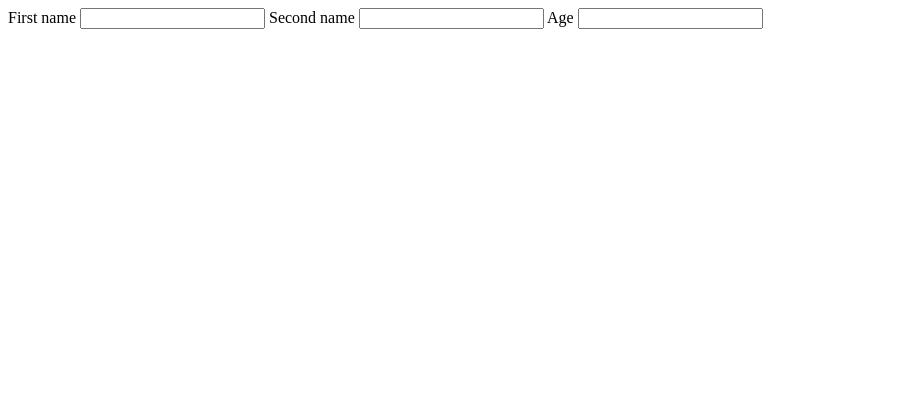
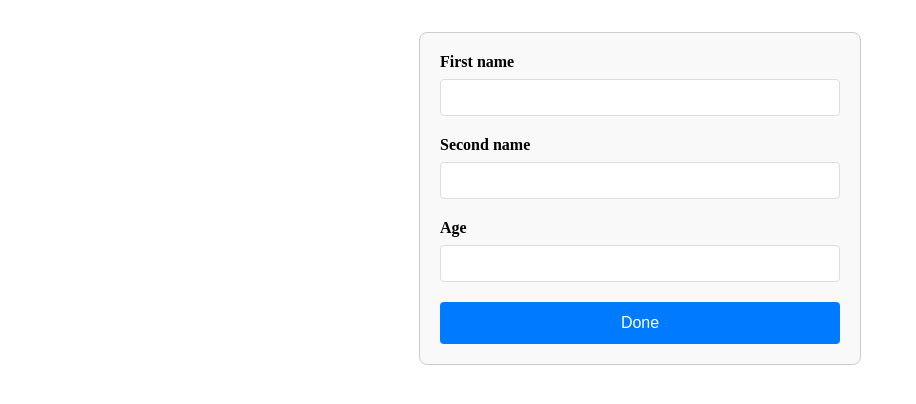
Before and after one commit to sinethatiah/personalized-webpage, a plain HTML site: page index.html in a window 1280 px wide. Shown: the whole page, without its empty margins (0-916 px from the left). Drawn offline with Linux system fonts and the light colour scheme.

Commit message:
styling added to form on index.css and form modified on index.html

```diff
--- a/index.css
+++ b/index.css
@@ -0,0 +1,37 @@
+.info-form {
+  max-width: 400px;
+  margin: 2rem auto;
+  padding: 20px;
+  border: 1px solid #ccc;
+  border-radius: 8px;
+  background-color: #f9f9f9;
+}
+
+label {
+  display: block;
+  margin-bottom: 8px;
+  font-weight: bold;
+}
+input[type="text"] {
+  width: 100%;
+  padding: 10px;
+  margin-bottom: 20px;
+  border: 1px solid #ddd;
+  border-radius: 4px;
+  box-sizing: border-box;
+}
+
+button {
+  width: 100%;
+  padding: 12px;
+  background-color: #007bff;
+  color: white;
+  border: none;
+  border-radius: 4px;
+  cursor: pointer;
+  font-size: 1rem;
+}
+
+button:hover {
+  background-color: #0056b3;
+}
--- a/index.html
+++ b/index.html
@@ -5,16 +5,18 @@
     <meta name="viewport" content="width=device-width, initial-scale=1.0">
     <title>Document</title>
     <script> index.js</script>
+    <link rel="stylesheet" href="index.css">
 </head>
 <body>
     <div class="gridArea">
-    <form action="">
+    <form action="submit" class="info-form">
         <label for="firstName">First name</label>
         <input type="text" name="firstName" id="firstName">
         <label for="secondName">Second name</label>
         <input type="text" name="secondName" id="secondName">
         <label for="age">Age</label>
         <input type="text" name="age" id="age">
+        <button type="submit">Done</button>
     </form>
     </div>
     <div class="gridArea">
```
